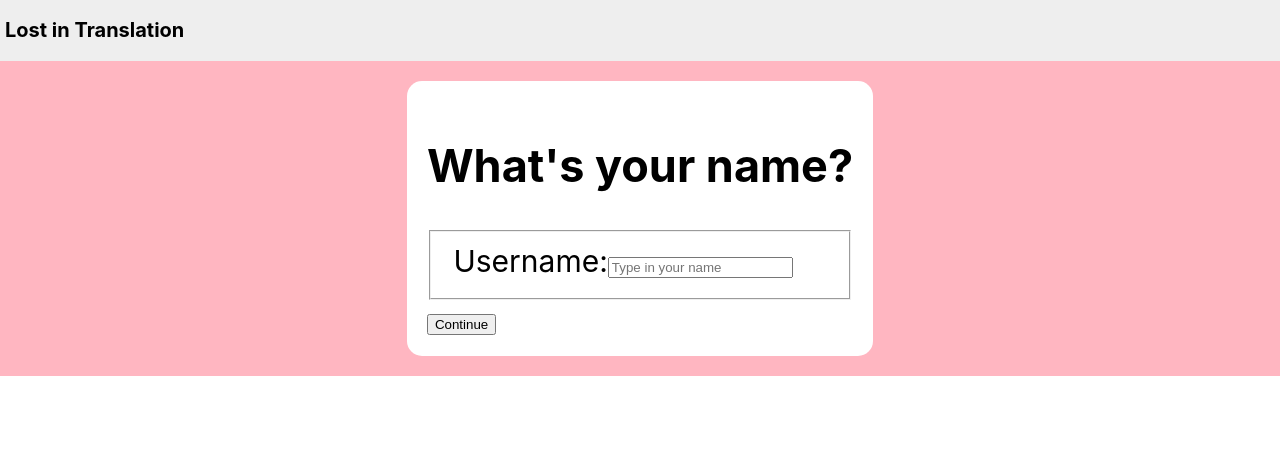
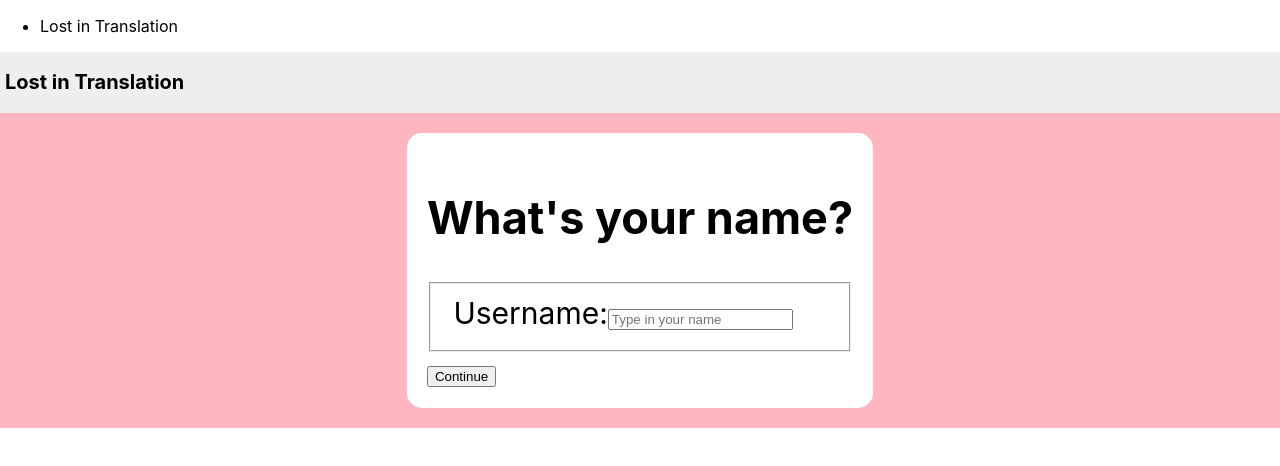
Before and after one commit to silje-denise/assignment2, a React (Create React App) app in the folder lost-in-translation/: page / in a window 1280 px wide. Shown: the top 466 px of the page. Built offline with nearby package versions, Linux system fonts and the light colour scheme; no server answers.

Commit message:
feat: made logout function and navbar to navigate between pages

```diff
--- a/lost-in-translation/src/api/user.js
+++ b/lost-in-translation/src/api/user.js
@@ -41,7 +41,7 @@
 }
 
 // When the user attempts to login, we first run a check to see if user exists
-// If the user exists, they will be logged in and redirected to /translations
+// If the user exists, they will be logged in and redirected to /translation
 // Else, we will attempt to create a new user and then logg them in
 export const loginUser = async (username) => {
     const [checkError, user] = await checkForUser(username);
--- a/lost-in-translation/src/components/LoginForm.jsx
+++ b/lost-in-translation/src/components/LoginForm.jsx
@@ -25,7 +25,7 @@
   // Redirect if user exists
   useEffect(() => {
     if(user !== null){
-        navigate('profile');
+        navigate('translation');
     }
   },[user, navigate]); // Run once
 
--- /dev/null
+++ b/lost-in-translation/src/components/Navbar.jsx
@@ -0,0 +1,25 @@
+import { NavLink } from "react-router-dom";
+import { useUser } from "../context/UserContext";
+
+const Navbar = () => {
+  const { user } = useUser();
+
+  return (
+    <nav>
+      <ul>
+        <li>Lost in Translation</li>
+      </ul>
+      {user !== null && (
+        <ul>
+          <li>
+            <NavLink to="/translation">Translations</NavLink>
+          </li>
+          <li>
+            <NavLink to="/profile">Profile</NavLink>
+          </li>
+        </ul>
+      )}
+    </nav>
+  );
+};
+export default Navbar;
--- a/lost-in-translation/src/components/ProfileActions.jsx
+++ b/lost-in-translation/src/components/ProfileActions.jsx
@@ -1,15 +1,28 @@
 import { Link } from "react-router-dom";
+import { storageDelete } from "../utils/storage";
+import { useUser } from "../context/UserContext";
+import { STORAGE_KEY_USER } from "../const/storageKeys";
 
 // The actions to be done at the profile page
-const ProfileActions = () => {
+const ProfileActions = ({}) => {
+
+    const {setUser} = useUser();
+
+    const handleLogoutClick = () => {
+        if(window.confirm("Are you sure you want to log out?")){
+            storageDelete(STORAGE_KEY_USER);
+            setUser(null); //Clear the login/session data
+        }
+    }
+
     return(
         <ul>
-            <li><Link to="/translations">Translations</Link></li>
+            <li><Link to="/translation">Translations</Link></li>
             <li><button>Clear history</button></li>
-            <li><button>Logout</button></li>
+            <li><button onClick={handleLogoutClick}>Logout</button></li>
         </ul>
     );
 }
 export default ProfileActions;
 
-//logout, redirect etc.
+//TODO: Clear history
--- a/lost-in-translation/src/components/ProfileTranslationHistory.jsx
+++ b/lost-in-translation/src/components/ProfileTranslationHistory.jsx
@@ -3,6 +3,7 @@
 // The function returns all the translations of the logged in user
 const ProfileTranslationHistory = (props) => {
 
+    //TODO: display only the last 10 translations
     const translationList = props.translations.map(
         (translation, index) => <ProfileTranslationHistoryItem key={index + '-' + translation} translation={translation}/>)
     return(
--- a/lost-in-translation/src/index.js
+++ b/lost-in-translation/src/index.js
@@ -7,6 +7,7 @@
 import Profile from './pages/Profile';
 import {BrowserRouter, Routes, Route} from 'react-router-dom';
 import AppContext from './context/AppContext';
+import Navbar from './components/Navbar';
 
 
 
@@ -15,6 +16,7 @@
       <AppContext>
       <BrowserRouter>
         <div className="App">
+          <Navbar/>
           <Routes>
             <Route path = "/" element={ <Login/>  } />
             <Route path = "/translation" element={ <Translation/>  } />
--- a/lost-in-translation/src/utils/storage.js
+++ b/lost-in-translation/src/utils/storage.js
@@ -12,3 +12,8 @@
     }
     return null;
 }
+//Delete user information from localStorage
+//This will terminate the session and the user has to log in again in order to reach /translation or /profile
+export const storageDelete = key => {
+    localStorage.removeItem(key);
+}
```
